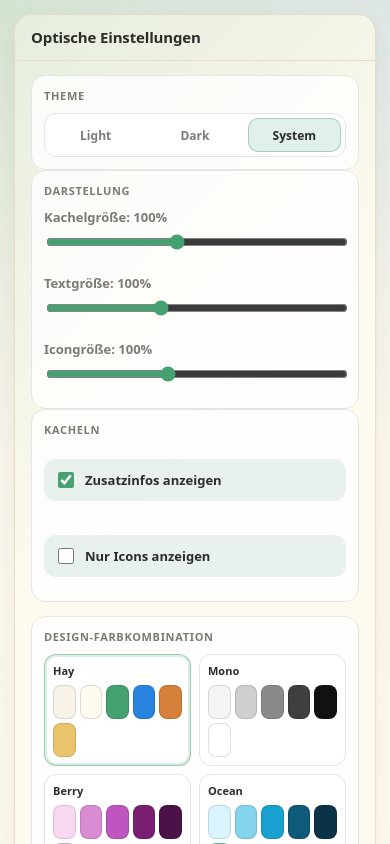
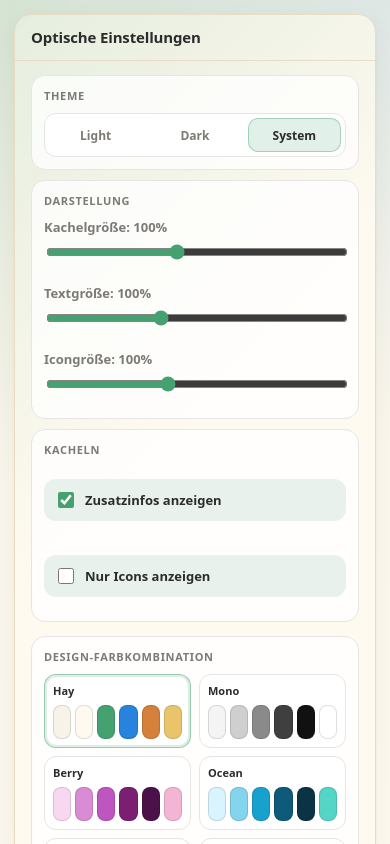
Before and after one commit to Max-Nagler/Hay-Day-Calc., a Next.js app: page /appearance in a window 390 px wide. Shown: the top 844 px of the page. Built offline with nearby package versions, Linux system fonts and the light colour scheme.

Commit message:
Add grid layout for appearance controls and media query

```diff
--- a/app/appearance/appearance.css
+++ b/app/appearance/appearance.css
@@ -89,9 +89,24 @@
   font-weight: 900;
 }
 
+.appearanceControls {
+  display: grid;
+  grid-template-columns: minmax(180px, 0.8fr) minmax(240px, 1.15fr) minmax(200px, 0.9fr);
+  gap: 10px;
+  align-items: stretch;
+}
+
+.themeSection {
+  align-content: start;
+}
+
+.paletteSection {
+  grid-column: 1 / -1;
+}
+
 .paletteSwatches {
   display: grid;
-  grid-template-columns: repeat(5, 1fr);
+  grid-template-columns: repeat(6, 1fr);
   gap: 4px;
 }
 
@@ -156,3 +171,9 @@
 [data-theme="dark"] .paletteSwatches span {
   border-color: rgba(255, 255, 255, 0.14);
 }
+
+@media (max-width: 760px) {
+  .appearanceControls {
+    grid-template-columns: 1fr;
+  }
+}
```
